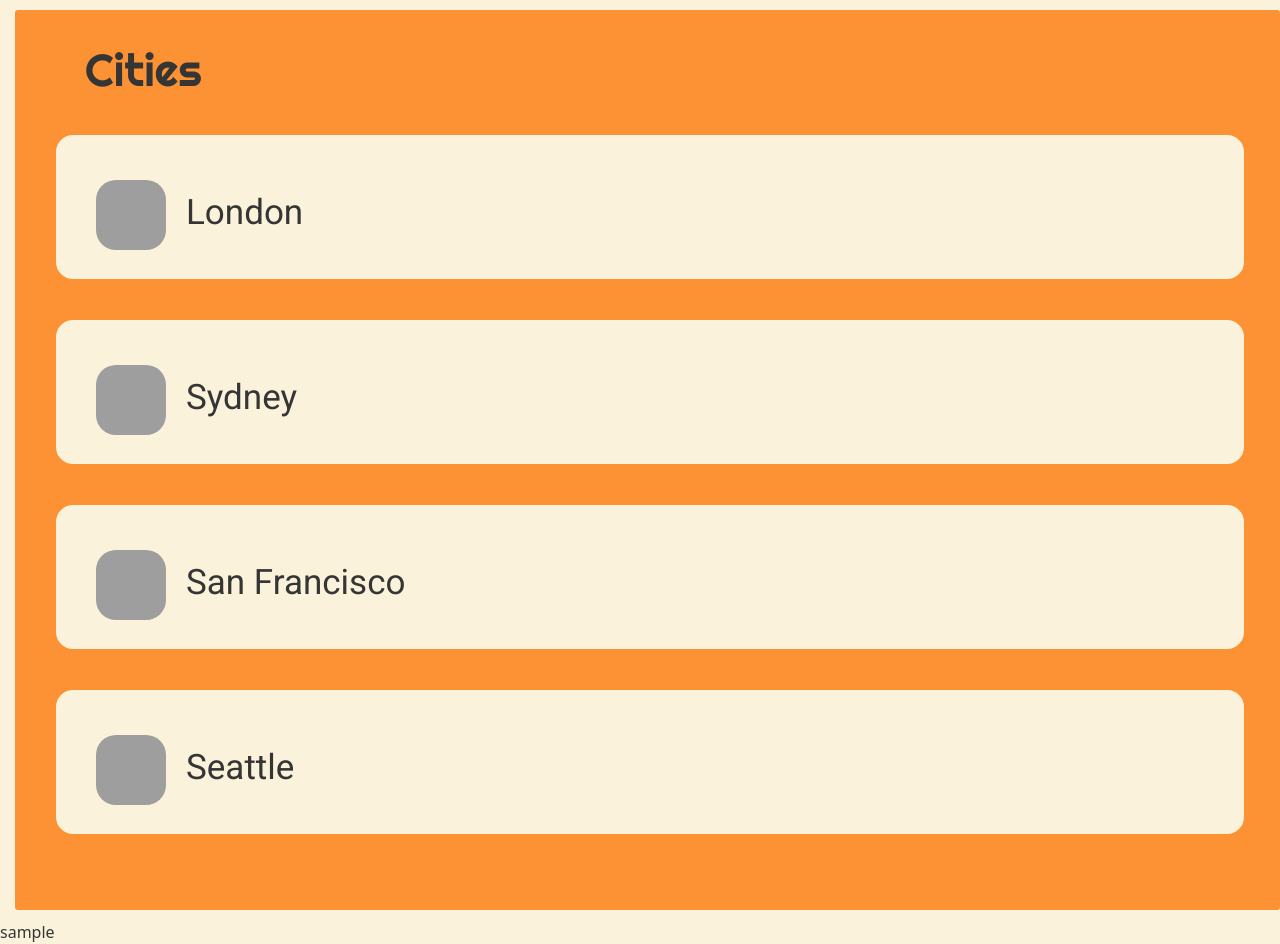
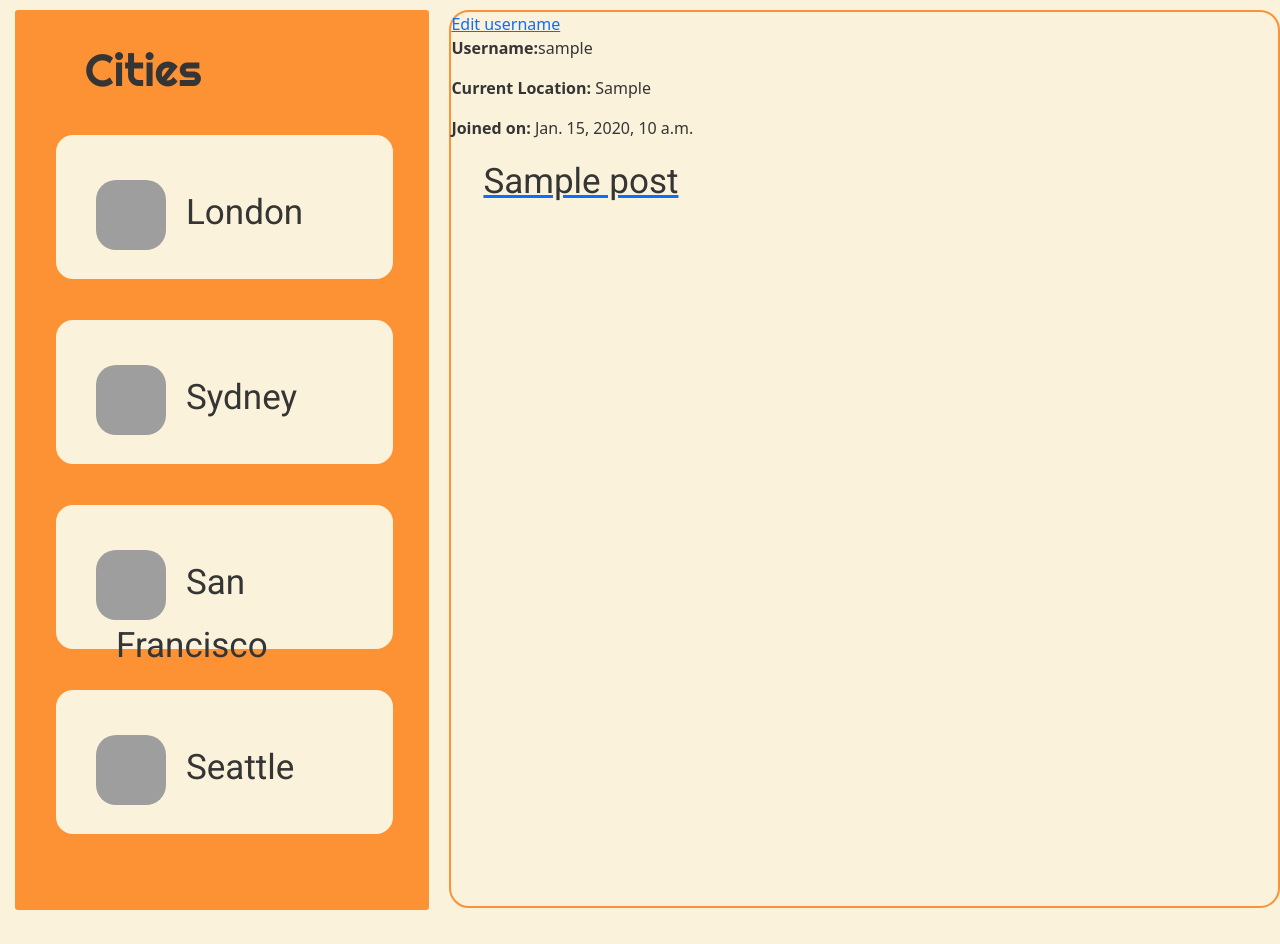
Before and after one commit to justnyc187/wayfarerProject, a Django app: page /profile/ in a window 1280 px wide. Shown: the part 84-1028 px from the top of the page. After the commit the page ends 994 px from the top, so only its background shows below. Run offline with Django 3.2, Linux system fonts and the light colour scheme; a user stored in the database is signed in; tables that the repository leaves empty hold one stand-in row (values such as "Sample post"); grey boxes are pictures that could not be loaded.

Commit message:
saved everything

```diff
--- a/main_app/admin.py
+++ b/main_app/admin.py
@@ -1,6 +1,7 @@
 from django.contrib import admin
-from .models import City, Profile
+from .models import City, Profile, Post
 # Register your models here.
 
 admin.site.register(City)
 admin.site.register(Profile)
+admin.site.register(Post)
--- a/main_app/models.py
+++ b/main_app/models.py
@@ -18,18 +18,17 @@
     created_at = models.DateTimeField(auto_now_add=True)
 
 
+class Post(models.Model):
+    title = models.CharField(max_length=50)
+    content = models.TextField(max_length=1000)
+    created_at = models.DateTimeField(auto_now_add=True)
+    user = models.ForeignKey(User, on_delete=models.CASCADE, related_name="posts")
+
+    def __str__(self):
+        return self.title
+
+    class Meta:
+        ordering = ['title']
 
 
-# class Posts(models.Model):
-
-#     name = models.CharField(max_length=100)
-#     img = models.CharField(max_length=250)
-#     bio = models.TextField(max_length=500)
-#     verified_artist = models.BooleanField(default=False)
-#     created_at = models.DateTimeField(auto_now_add=True)
-
-#     def __str__(self):
-#         return self.name
-
-#     class Meta:
-#         ordering = ['name']
+#count -> length of list in db .count django
--- a/main_app/templates/base.html
+++ b/main_app/templates/base.html
@@ -56,7 +56,6 @@
           </div>
       </nav>
         </head>
-
         <!-- The Modal -->
         <div id="myModal" class="modal">
           <!-- Modal content -->
@@ -64,34 +63,27 @@
             <span class="close">&times;</span>
                 <h1 class="title">Log In</h1>
                   <form method="post" action="{% url 'login' %}">
-    {% csrf_token %} {{ form.as_p }}
-    <input type="submit" class="btn" value="login" />
-    <input type="hidden" name="next" value="{{ next }}" />
+                  {% csrf_token %}
+                    <input type="text" id="username" name="username" placeholder="Username" /><br>
+                    <input type="password" id="password" name="password" placeholder="Password" /><br>
+                    <input type="submit" name="Submit" id="submit" value="Submit">
                   </form>
-                <h2 class="title">Sign Up</h1>
+                <h2 class="title">Sign Up</h2>
                   <form method="post" action="{% url 'signup' %}">
-                    {% csrf_token %} {{ form.as_p }}
-                    <input type="submit" class="btn" value="Sign Up" />
-                    <input type="hidden" name="next" value="{{ next }}" />
+                    {% csrf_token %} {{form.as_p}}
+                    <input type="text" name="location" placeholder="location info">
+                    <br>
+                    <input type="submit" name="Submit" id="submit" value="Sign Up">
                   </form>
           </div>
         </div>
       </div>
-
-
         </script>
-
       {%endif%}
     </div>
   </div>
-
-
-
-
   </div>
-
     {% block content %}{% endblock %}
-
 </body>
 <script>
   new Splide('.splide').mount();
--- /dev/null
+++ b/main_app/templates/post_detail.html
@@ -0,0 +1,6 @@
+{% extends 'base.html' %} {% block content %}
+<h1>{{post.title}}</h1>
+<p><strong>Content:</strong>{{post.content}}</p>
+<p><strong>By:</strong>{{post.user.username}}</p>
+<p><strong>Date Posted:</strong>{{post.created_at}}</p>
+{%endblock%}
--- a/main_app/templates/profile.html
+++ b/main_app/templates/profile.html
@@ -1,16 +1,26 @@
 {% extends 'base.html' %}
 {%block content%}
+
+    <div class="profile">
+    <div>
         <ul class="cities-ul">
             <h5 class="cities-h5">Cities</h5>
-
-
                 <li class="home-li-img"><img class="img-li" src="https://i.pinimg.com/474x/b8/54/4f/b8544f33b7a2f0394a38af9bdaf56dc1.jpg" alt="">London</li>
                 <li class="home-li-img"><img class="img-li" src="https://www.sl.nsw.gov.au/sites/default/files/image_16_0.jpg" alt="">Sydney</li>
                 <li class="home-li-img"><img class="img-li" src="https://clickamericana.com/wp-content/uploads/Vintage-San-Francisco-Chinatown-postcards-from-the-1970s.jpg-1-750x455.jpg" alt="">San Francisco</li>
                 <li class="home-li-img"><img class="img-li" src="https://encrypted-tbn0.gstatic.com/images?q=tbn:ANd9GcRVfxMAEUQ8Fl_39ban5QvWW0-Ybg8yywN-LQ&usqp=CAU" alt="">Seattle</li>
         </ul>
-
-{{user.username}}
-
-
+    </div>
+   <div class="profile-post">
+        <a href={% url 'profile_update' user.pk %}>Edit username</a>
+        <p><strong>Username:</strong>{{user.username}}</p>
+        <p><strong>Current Location:</strong> {{user.profile.location}}</p>
+        <p><strong>Joined on:</strong> {{user.profile.created_at}}</p>
+        <ul>
+        {% for post in user.posts.all %}
+            <a href="{% url 'post_detail' post.pk %}"><li>{{post.title}}</li></a>
+        {% endfor %}
+        <ul>
+   </div>
+</div>
 {% endblock %}
--- a/main_app/templates/registration/login.html
+++ b/main_app/templates/registration/login.html
@@ -8,6 +8,7 @@
 </form>
 <h2 class="title">Sign Up</h1>
     <form method="post" action="{% url 'signup' %}">
+        {{form.errors}}
         {% csrf_token %} {{ form.as_p }}
         <input type="submit" class="btn" value="Sign Up" />
         <input type="hidden" name="next" value="{{ next }}" />
--- a/main_app/urls.py
+++ b/main_app/urls.py
@@ -4,5 +4,7 @@
 urlpatterns = [
     path('', views.Home.as_view(), name="home"),
     path('accounts/signup', views.SignUp.as_view(), name="signup"),
-    path('profile/', views.Profile.as_view(), name="profile"),
+    path('profile/', views.ProfileDetail.as_view(), name="profile"),
+    path('profile/<int:pk>/update', views.ProfileUpdate.as_view(), name="profile_update"),
+    path('posts/<int:pk>/', views.PostDetail.as_view(), name="post_detail"),
 ]
--- a/main_app/views.py
+++ b/main_app/views.py
@@ -7,15 +7,20 @@
 from django.contrib.auth import login
 from django.contrib.auth.decorators import login_required
 from django.utils.decorators import method_decorator
-from .models import Profile
+from .models import Profile, Post
+from django.views.generic.edit import UpdateView
+from django.contrib.auth.models import User
+from django.views.generic import DetailView
 
 
 
 # Create your views here.
 
 class Home(TemplateView):
-    template_name = "home.html"
-
+    def get(self, request):
+        form = UserCreationForm()
+        context = {"form": form}
+        return render(request, "home.html", context)
 
 class SignUp(View):
     def get(self, request):
@@ -27,18 +32,29 @@
         form = UserCreationForm(request.POST)
         if form.is_valid():
             user = form.save() #bring in profile and link user here
-            Profile.objects.create(user = user) #create new profile object add input in signup form to add location
+            location = request.POST.get("location")
+            Profile.objects.create(user = user, location = location) #create new profile object add input in signup form to add location
             login(request,user)
             return redirect("/profile/")
         else:
-            return redirect("signup")
+            context = {"form": form}
+            return render(request, "registration/login.html", context)
 
-@method_decorator(login_required, name='dispatch')
-class Profile(TemplateView):
+
+# @method_decorator(login_required, name='dispatch')
+class ProfileDetail(TemplateView):
     template_name = "profile.html"
 
     #access user info + create context - user.name etc. imported user from django
 
 
-#{{user.username}}
-#name + current city + current profile img  + joindate
+class ProfileUpdate(UpdateView):
+    model = User
+    fields = ['username']
+    template_name = "profile_update.html"
+    success_url = "/profile/"
+
+
+class PostDetail(DetailView):
+    model = Post
+    template_name = "post_detail.html"
```
Also changed, not shown: main_app/templates/profile_update.html (added, +8 -0 lines), main_app/migrations/0005_profile_created_at.py (added), main_app/migrations/0006_post.py (added), main_app/migrations/0007_auto_20210518_2244.py (added), main_app/static/styles/main.css (line endings or trailing spaces). Lines whose indentation alone changed are shown as unchanged.
